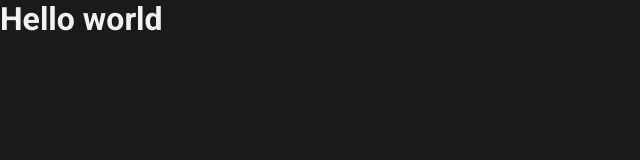
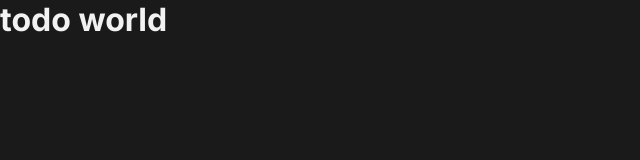
Before and after one commit to ismaelnt/rocketodo, a React (Vite) app: page / in a window 1280 px wide. Shown: the top 160 px of the page, without its empty margins (0-640 px from the left). Built offline with nearby package versions, Linux system fonts and the light colour scheme.

Commit message:
style: change global font roboto to inter

```diff
--- a/index.html
+++ b/index.html
@@ -10,7 +10,7 @@
   <link rel="icon" type="image/svg+xml" href="/src/assets/favicon.svg" />
   <meta name="viewport" content="width=device-width, initial-scale=1.0" />
 
-  <link href="https://fonts.googleapis.com/css2?family=Roboto:wght@400;700&display=swap" rel="stylesheet" />
+  <link href="https://fonts.googleapis.com/css2?family=Inter:wght@400;500;600;700&display=swap" rel="stylesheet" />
   <title>Rocketodo</title>
 </head>
 
--- a/src/App.tsx
+++ b/src/App.tsx
@@ -3,7 +3,7 @@
 export function App() {
   return (
     <div>
-      <h1>Hello world</h1>
+      <h1>todo world</h1>
     </div>
   );
 }
--- a/src/global.scss
+++ b/src/global.scss
@@ -29,7 +29,7 @@
 }
 
 body, input, textarea, button {
-  font-family: 'Roboto', sans-serif;
+  font-family: 'Inter', sans-serif;
   font-weight: 400;
   font-size: 1rem;
 }
```
